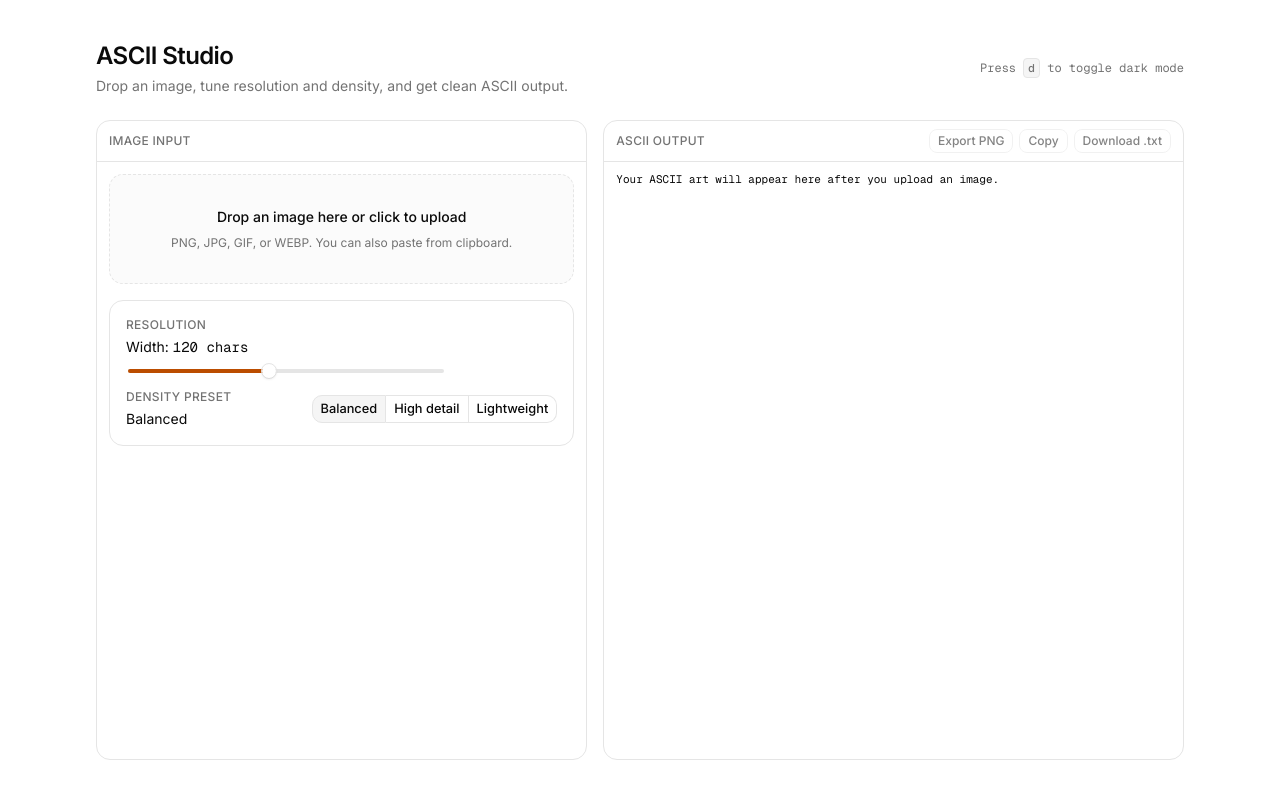
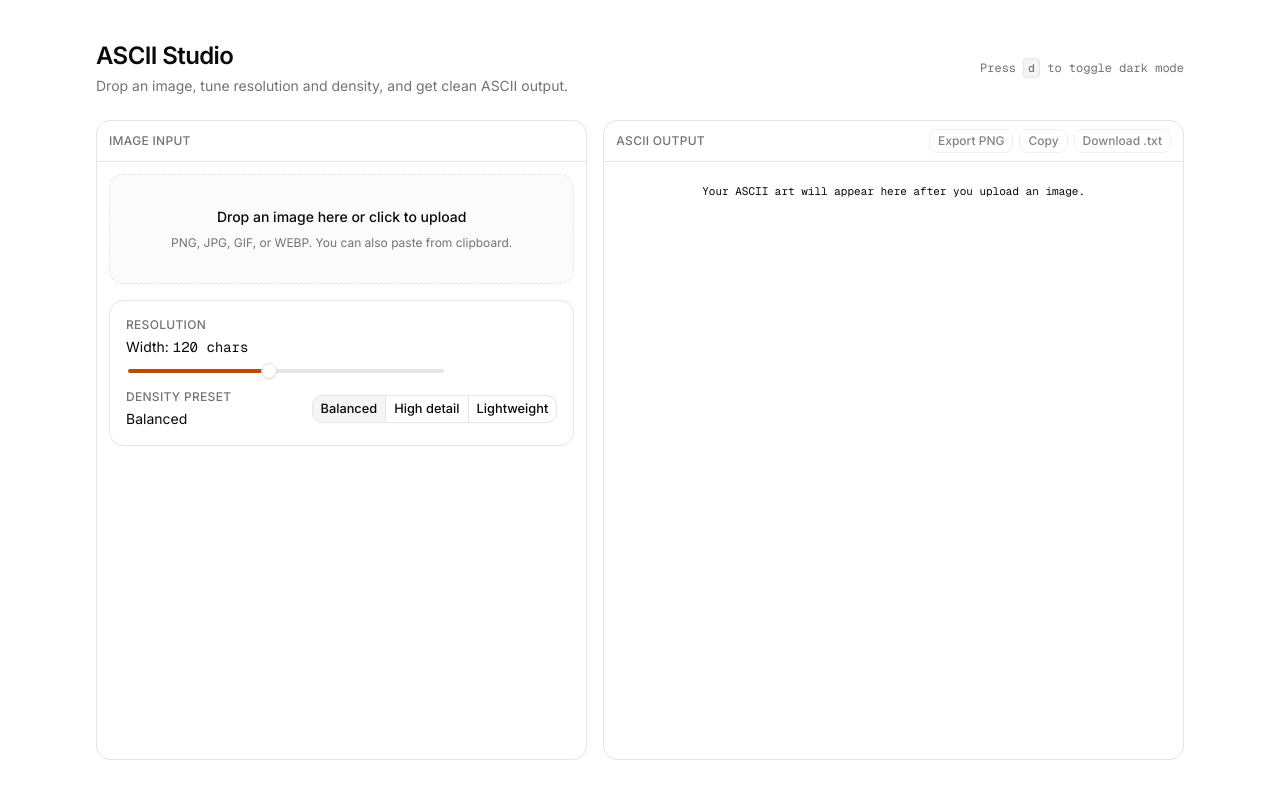
Before and after one commit to phalla-doll/ascii-art-gen, a Next.js app: page / in a window 1280 px wide. Built offline with nearby package versions, Linux system fonts and the light colour scheme.

Commit message:
style: update pre element layout in ASCII Studio UI for improved alignment and spacing

```diff
--- a/app/page.tsx
+++ b/app/page.tsx
@@ -389,7 +389,7 @@ export default function Page() {
                         </div>
 
                         <div className="relative flex-1">
-                            <pre className="h-full w-full overflow-auto bg-transparent px-3 py-3 font-mono text-[10px] leading-[1.05] md:text-[11px]">
+                            <pre className="flex h-full w-full items-start justify-center overflow-auto bg-transparent px-3 py-6 text-center font-mono text-[10px] leading-[1.05] md:text-[11px]">
                                 {isConverting
                                     ? "Converting image to ASCII..."
                                     : ascii ||
```
